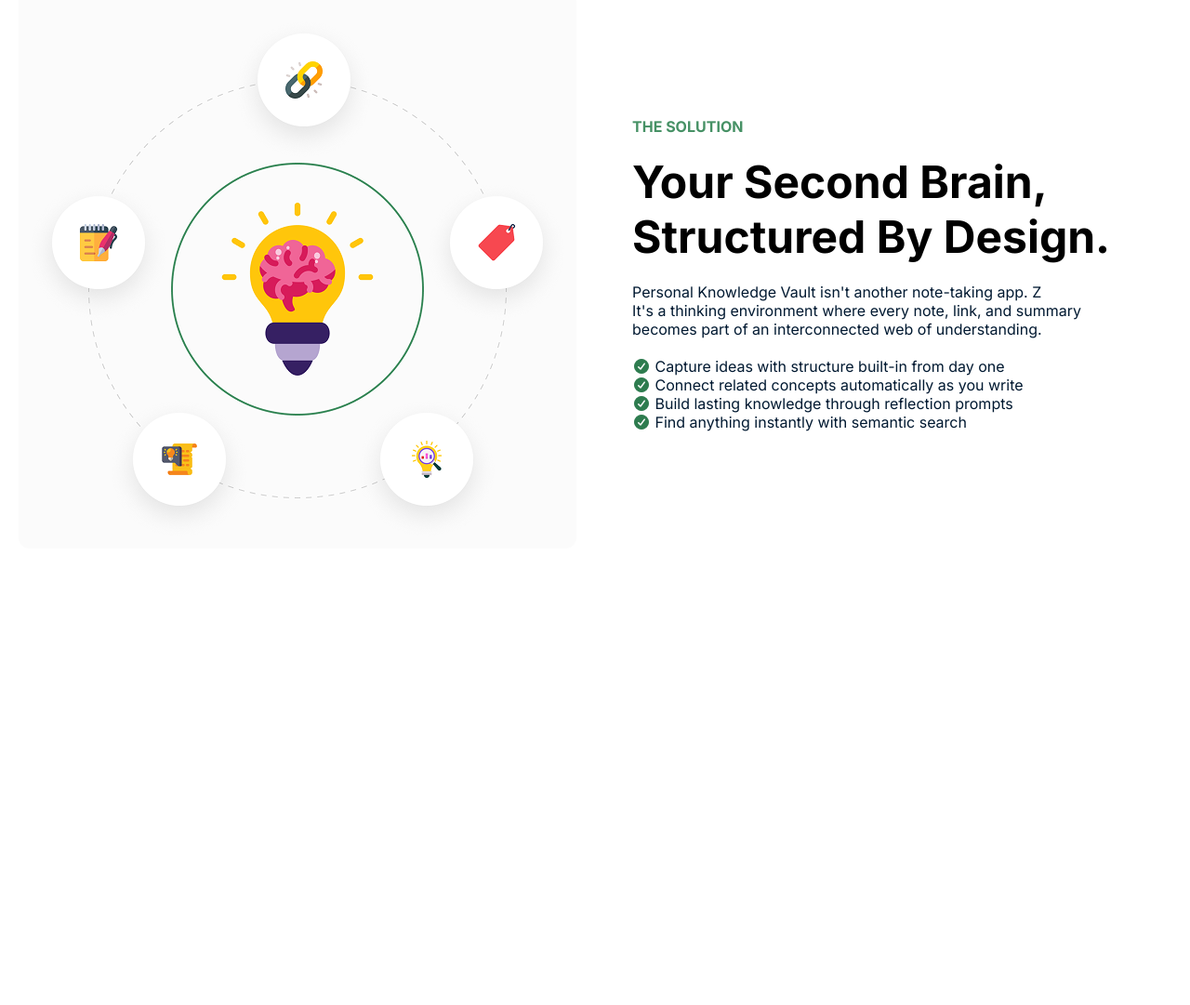
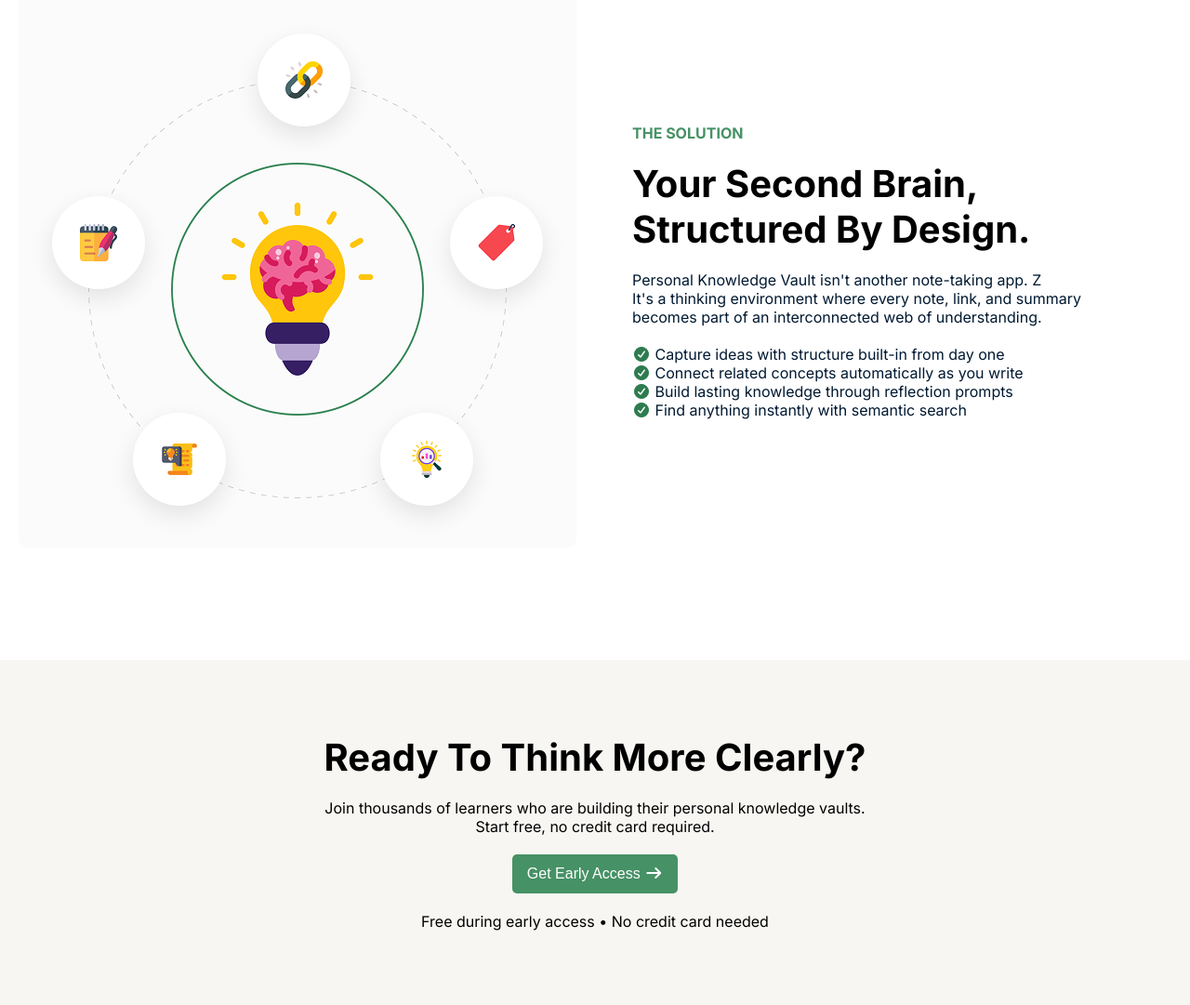
Before and after one commit to Sultanul-01/MILESTONE-001-ASSIGNMENT-001, a plain HTML site: page index.html in a window 1280 px wide. Shown: the part 1340-2421 px from the top of the page at 93% size. Before the commit the page ends 2050 px from the top, so only its background shows below. Drawn offline with Linux system fonts and the light colour scheme.

Commit message:
Include Ready To Think More Clearly Section

```diff
--- a/index.html
+++ b/index.html
@@ -91,7 +91,7 @@
             <div class="img">
                 <img src="./assets/knowledge.png" alt="">
             </div>
-            <div class="text">
+            <div class="text-second">
                 <h6>THE SOLUTION</h6><br>
                 <h2>Your Second Brain,<br>Structured By Design.</h2><br>
                 <p class="txt">Personal Knowledge Vault isn't another note-taking app. Z<br>It's a thinking environment
@@ -104,6 +104,18 @@
             </div>
         </div>
     </section>
+    <section id="early-access">
+        <div class="early-access-container">
+            <h2>Ready To Think More Clearly?</h2><br>
+            <p>Join thousands of learners who are building their personal knowledge vaults.<br>Start free, no credit card required.</p><br>
+            <button class="btn">Get Early Access&nbsp;<i
+                        class="fa-solid fa-arrow-right"></i></button><br><br>
+            <p>Free during early access • No credit card needed</p>
+        </div>
+    </section>
+    <footer>
+
+    </footer>
 </body>
 
 </html>
--- a/styles/knowledge.css
+++ b/styles/knowledge.css
@@ -182,25 +182,37 @@
     width: 600px;
     height: 600px;
 }
-.text{
+.text-second{
     width: 700px;
 }
-.text h6{
+.text-second h6{
     font-size: 16px;
     color: #469165;
 }
-.text h2{
-    font-size: 48px;
+.text-second h2{
+    font-size: 2.5em;
     font-weight: bold;
     color: #000000;
 }
-.fa-solid{
+p .fa-solid{
     color: #2e7c4f;
 }
 .txt{
     font-size: 16px;
     color: #627382;
 }
-.text p{
+.text-second p{
     color: #001931;
 }
+
+.early-access-container{
+    background-color: #F7F6F2;
+    max-width: 1450px;
+    margin: 0 auto;
+    padding: 80px 40px 80px 40px;
+    justify-content: center;
+    text-align: center;
+}
+.early-access-container h2{
+    font-size: 2.5em;
+}
```
